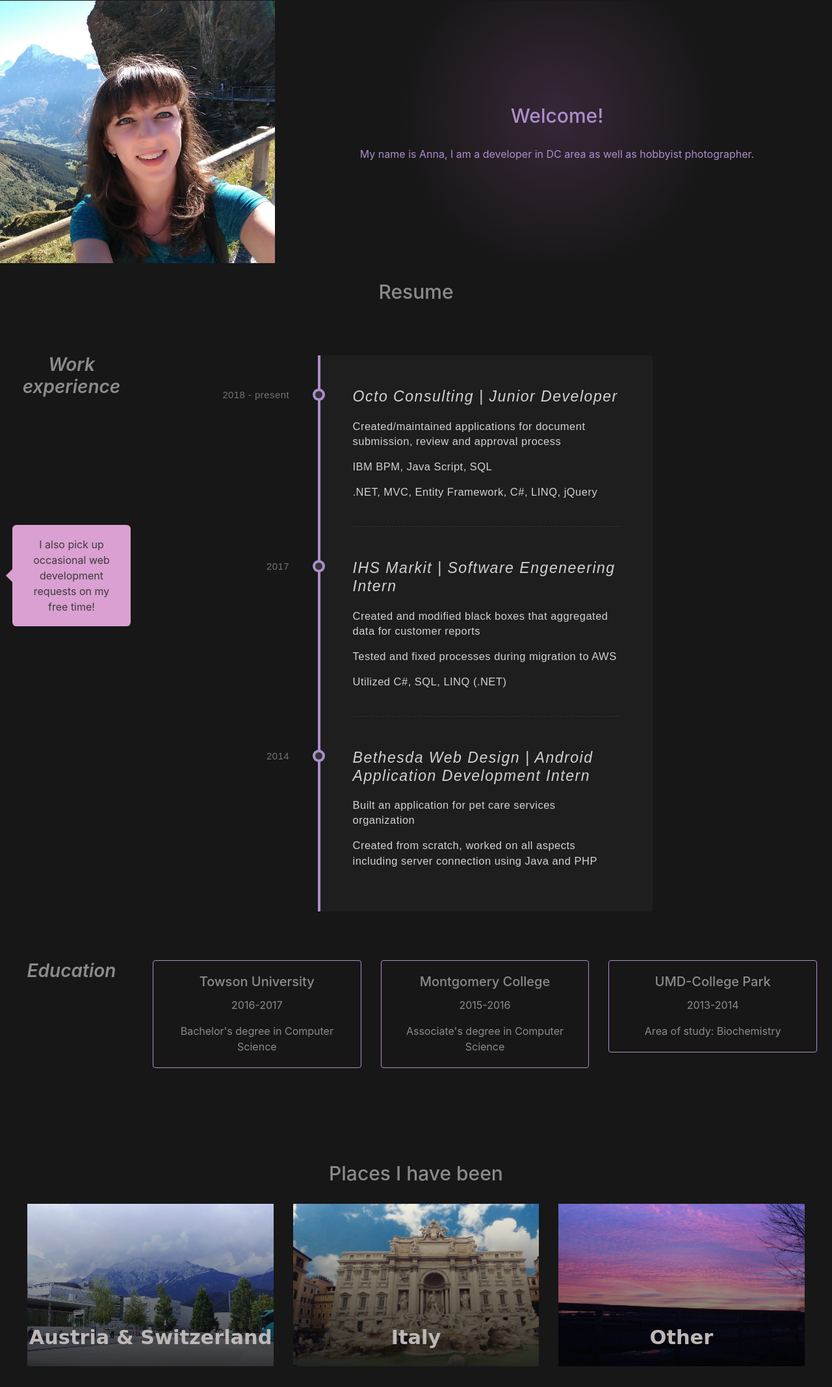
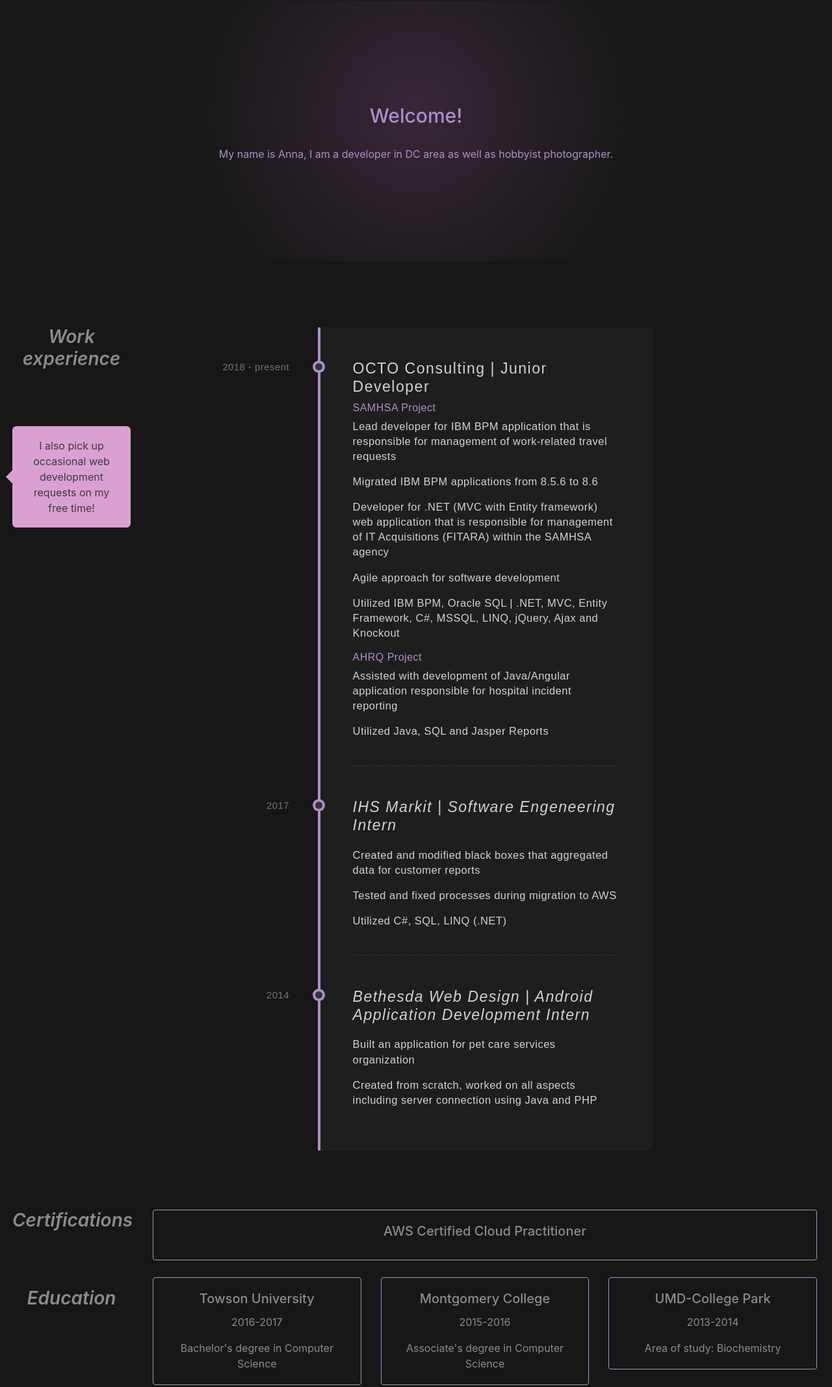
Before and after one commit to IrbisTheCat/IrbisTheCat.github.io, a plain HTML site: page index.html in a window 1280 px wide. Shown: the part 55-2190 px from the top of the page at 65% size. Drawn offline with nearby package versions, Linux system fonts and the light colour scheme; no server answers; a web font is replaced by a local one.

Commit message:
minor fixes

```diff
--- a/css/style.css
+++ b/css/style.css
@@ -1,6 +1,29 @@
 @charset "UTF-8";
 @import url("http://fonts.googleapis.com/css?family=Source+Sans+Pro:200");
 @import url(font-awesome.min.css);
+
+.typewriter p {
+  overflow: hidden; /* Ensures the content is not revealed until the animation */
+  border-right: .15em solid orange; /* The typwriter cursor */
+  white-space: nowrap; /* Keeps the content on a single line */
+  margin: 0 auto; /* Gives that scrolling effect as the typing happens */
+  letter-spacing: .15em; /* Adjust as needed */
+  animation:
+    typing 10.5s steps(40, end),
+    blink-caret .75s step-end infinite;
+}
+
+/* The typing effect */
+@keyframes typing {
+  from { width: 0 }
+  to { width: 100% }
+}
+
+/* The typewriter cursor effect */
+@keyframes blink-caret {
+  from, to { border-color: transparent }
+  50% { border-color: orange; }
+}
 
 #genDesc{
     background-image: radial-gradient(circle, #372738, #171717, #171717);
@@ -11,7 +34,9 @@
 
   color:rgba(174, 142, 203, 1);
 }
-
+.pink{
+  color:rgba(174, 142, 203, 1);
+}
 a{
   color:#daa0d2;
   -webkit-transition: color 2s ease-out;
@@ -28,7 +53,7 @@ nav{
   background-color: #171717!important;
 }
 
-#middle{
+#dummt{
   opacity: 0;
   -webkit-transition: opacity 2s ease-in;
   -moz-transition: opacity 2s ease-in;
@@ -79,6 +104,12 @@ nav{
   background-color: #171717;
   color:rgba(255,255,255,.5);
 }
+
+.light{
+  background-color: #171717;
+  color:rgba(255,255,255,.5);
+}
+
 .darkcard{
   background-color:#fff0;
   border: 1px solid rgba(174, 142, 203, 1);
@@ -101,7 +132,7 @@ background-color:#dfd3ea
 	background: #daa0d2;
   border-radius: .4em;
   padding: 10%;
-  margin-top:70%;
+  margin-top:10%;
   color:#3d3a3a;
 }
 
--- a/index.html
+++ b/index.html
@@ -48,15 +48,15 @@
 
   <!--Introductory Information -->
   <div class="row" id="genInfo">
-    <div class="col-md-4 align-middle" style="padding: 0px !important"  align="center"><img src="images/avatar.jpg"
-        id="avatar" class="img-fluid" alt="Responsive image"></div>
-    <div class="col-md-8 align-middle" id="genDesc" align="center">
+    <!--<div class="col-md-4 align-middle" style="padding: 0px !important"  align="center"><img src="images/avatar.jpg"
+        id="avatar" class="img-fluid" alt="Responsive image"></div>-->
+    <div class="col-md-12 align-middle" id="genDesc" align="center">
 
       <div id="middle">
 
         <h1 style="margin-top:5em;">Welcome!</h1>
         <br>
-        <p>My name is Anna, I am a developer in DC area as well as hobbyist photographer.</p>
+        <div><p>My name is Anna, I am a developer in DC area as well as hobbyist photographer.</p></div>
         <br>
         <br>
         <br>
@@ -70,7 +70,6 @@
   <!--Dev Resume-->
   <div class="row dark" id="title">
     <div class="col align-middle" align="center" id="resume">
-      <h1>Resume</h1>
     </div>
   </div>
 
@@ -85,10 +84,17 @@
       <div id="content">
         <ul class="timeline">
           <li class="event" data-date="2018 - present">
-            <h3>Octo Consulting | Junior Developer</h3>
-            <p>Created/maintained applications for document submission, review and approval process</p>
-            <p>IBM BPM, Java Script, SQL </p>
-            <p>.NET, MVC, Entity Framework, C#, LINQ, jQuery </p>
+            <h2>OCTO Consulting | Junior Developer</h2>
+            <h6 class="pink">SAMHSA Project</h6>
+            <p>Lead developer for IBM BPM application that is responsible for management of work-related travel requests</p>
+            <p>Migrated IBM BPM applications from 8.5.6 to 8.6</p>
+            <p>Developer for .NET (MVC  with Entity framework) web application that is responsible for management of IT Acquisitions (FITARA) within the SAMHSA agency </p>
+            <p>Agile approach for software development</p>
+            <p>Utilized IBM BPM, Oracle SQL | .NET, MVC, Entity Framework, C#, MSSQL, LINQ, jQuery, Ajax and Knockout</p>
+
+            <h6 class="pink">AHRQ Project</h6>
+            <p>Assisted with development of Java/Angular application responsible for hospital incident reporting</p>
+            <p>Utilized Java, SQL and Jasper Reports </p>
           </li>
           <li class="event" data-date="2017">
             <h3>IHS Markit | Software Engeneering Intern</h3>
@@ -107,9 +113,33 @@
     </div>
   </div>
 
+
+  <div class="row dark pt-3" id="whatIdo">
+
+    <div class="col-md-2 col-sm-12 align-middle" align="center">
+      <h3>Certifications</h3>
+    </div>
+
+
+
+    <div class="col-md-10 col-sm-12 align-middle" align="center">
+      <div class="row">
+
+        <div class="col-sm-12">
+          <div class="card darkcard">
+            <div class="card-body">
+              <h5 class="card-title">AWS Certified Cloud Practitioner</h5>
+            </div>
+          </div>
+        </div>
+      </div>
+    </div>
+
+  </div>
+
   <div class="row dark" id="whatIdo">
 
-    <div class="col-md-2 align-middle" align="center">
+    <div class="col-md-2 align-middle pt-3" align="center">
       <h3>Education</h3>
     </div>
 
@@ -156,6 +186,9 @@
 
   </div>
 
+
+
+
   <div class="row dark" style="height:5em;"></div>
   <div class="row0" id="photo">
     <div class="grid-container">
@@ -169,7 +202,7 @@
         <div class="col-md-4 inner">
 
           <a class="im" href="swissaustr.html" id="egg1">
-            <div class="picTitle">Austria & Switzerland</div>
+            <div class="picTitle">Austria/Switzerland</div>
           </a>
 
 
```
Also changed, not shown: italy.html (+1 -1 lines), other.html (+1 -1 lines), swissaustr.html (+1 -1 lines).
